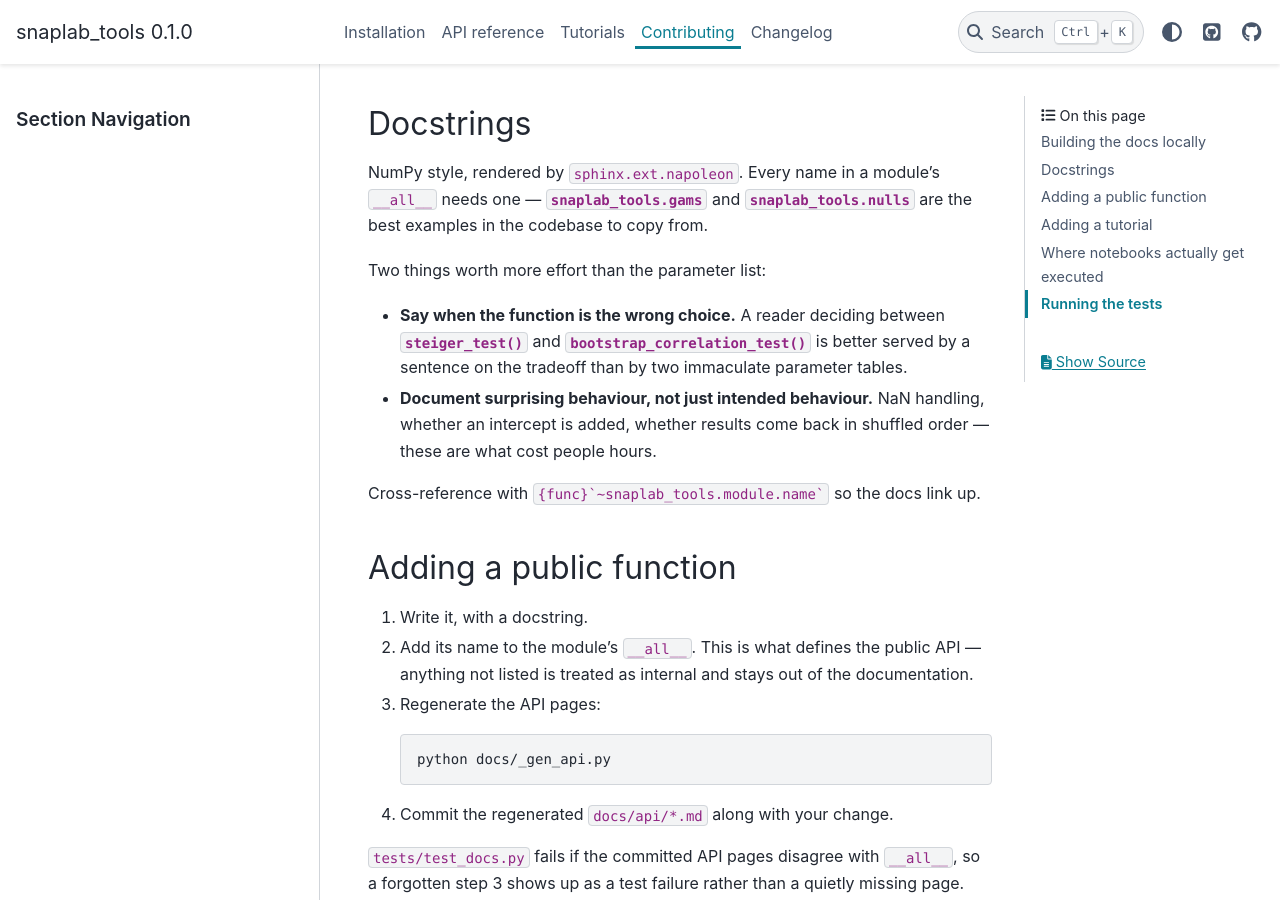
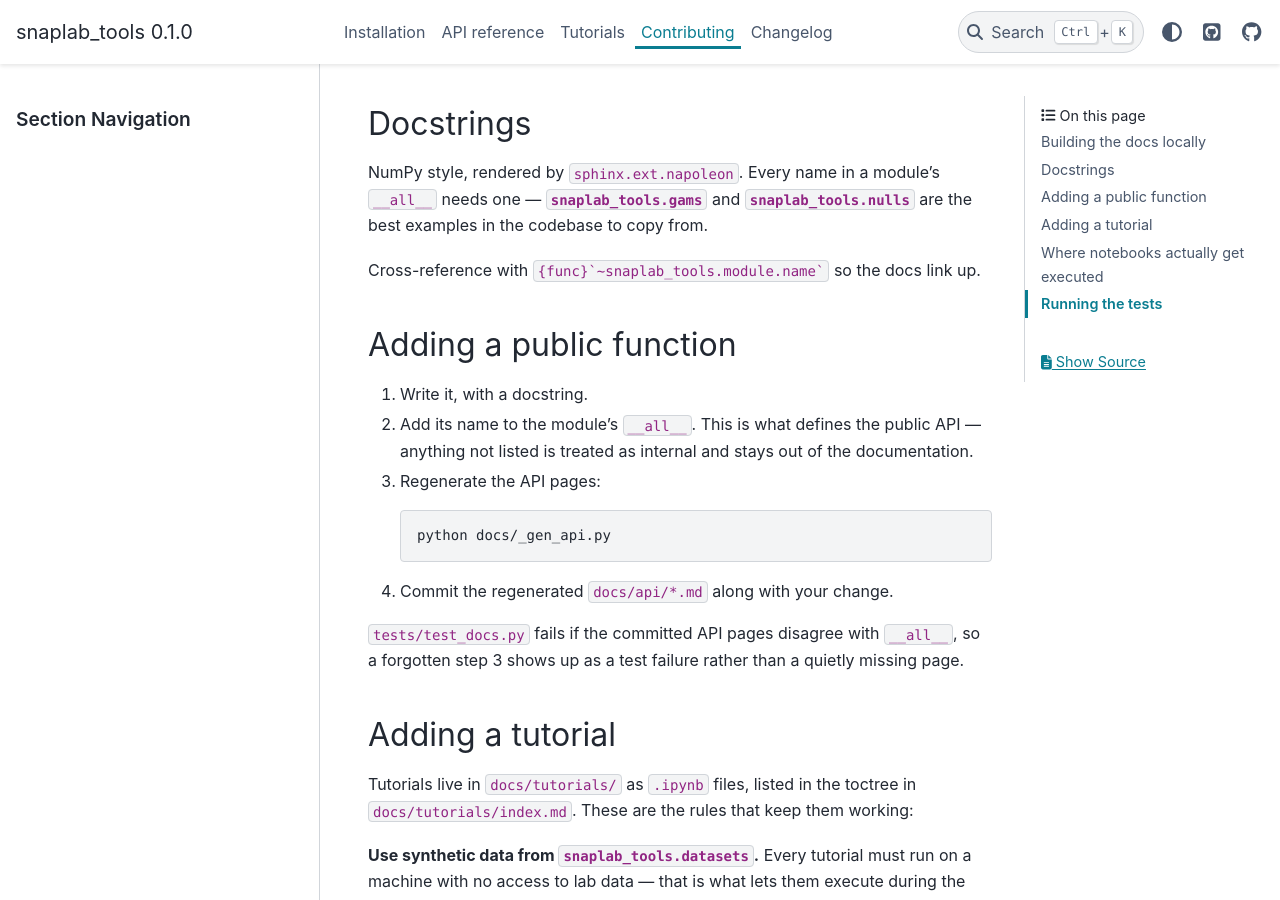
Before and after one commit to LindenParkesLab/snaplab_tools, a Sphinx documentation site: the page built from docs/contributing.md, in a window 1280 px wide and 900 px high, scrolled down 596 px. Built offline with Sphinx 7.4.7 and the PyData theme 0.15.4, drawn with Linux system fonts in a browser that asks for light colours.

Commit message:
minor edits

```diff
--- a/docs/contributing.md
+++ b/docs/contributing.md
@@ -25,16 +25,6 @@ make strict     # sphinx-build -W --keep-going: warnings become errors
 NumPy style, rendered by `sphinx.ext.napoleon`. Every name in a module's `__all__` needs one —
 {mod}`snaplab_tools.gams` and {mod}`snaplab_tools.nulls` are the best examples in the codebase to
 copy from.
-
-Two things worth more effort than the parameter list:
-
-- **Say when the function is the wrong choice.** A reader deciding between
-  {func}`~snaplab_tools.stats.steiger_test` and
-  {func}`~snaplab_tools.stats.bootstrap_correlation_test` is better served by a sentence on the
-  tradeoff than by two immaculate parameter tables.
-- **Document surprising behaviour, not just intended behaviour.** NaN handling, whether an
-  intercept is added, whether results come back in shuffled order — these are what cost people
-  hours.
 
 Cross-reference with `` {func}`~snaplab_tools.module.name` `` so the docs link up.
 
```
